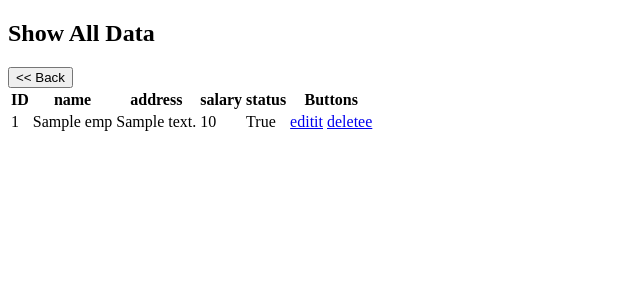
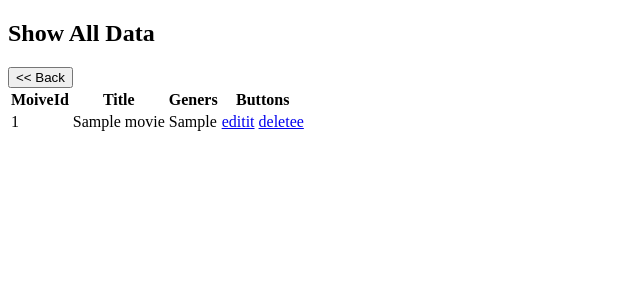
Before and after one commit to atulcoin/recomdation-system-deployment, a Django app: page /app2/vidb in a window 1280 px wide. Shown: the top 300 px of the page, without its empty margins (0-640 px from the left). Run offline with Django 3.2, Linux system fonts and the light colour scheme; tables that the repository leaves empty hold one stand-in row (values such as "Sample post"); parts of the project's set-up code (start-up, migrations or seed data) failed here and were passed over.

Commit message:
sucesfuly added new db and show it browser

```diff
--- a/app2/models.py
+++ b/app2/models.py
@@ -1,6 +1,15 @@
 from django.db import models
 
 # Create your models here.
+
+class movieId(models.Model):
+    movieId=models.ImageField()
+    titles=models.CharField(max_length=500)
+    geners=models.CharField(max_length=1000)
+    class Meta:
+        db_table = "movie"
+
+
 class emp(models.Model):
     Name=models.CharField(max_length=20)
     address=models.CharField(max_length=50)
--- a/app2/views.py
+++ b/app2/views.py
@@ -3,6 +3,7 @@ from django.http import HttpResponse
 from django.contrib.auth.models import User,auth
 from django.contrib import messages
 from .models import emp
+from .models import movieId
 
 
 # Create your views here.
@@ -11,7 +12,7 @@ def logout(request):
     return redirect('/')
 
 def vidb(request):
-    data = emp.objects.all()
+    data = movieId.objects.all()
     return render(request,"vdb.html",{'data':data})
 
 
--- a/templates/vdb.html
+++ b/templates/vdb.html
@@ -16,23 +16,19 @@
     <div id="OneDiv">
         <table>
             <thead>
-                <th>ID</th>
-                <th>name</th>
-                <th>address</th>
-                <th>salary</th>
-                <th>status</th>
+                <th>MoiveId</th>
+                <th>Title</th>
+                <th>Geners</th>
                 <th>Buttons</th>
             </thead>
             {% for d in data %}
                 <tr>
-                    <td>{{d.id}}</td>
-                    <td>{{d.Name}}</td>
-                    <td>{{d.address}}</td>
-                    <td>{{d.salary}}</td>
-                    <td>{{d.status}}</td>
+                    <td>{{d.movieId}}</td>
+                    <td>{{d.titles}}</td>
+                    <td>{{d.geners}}</td>
                     <td>
-                        <a href="/edit?id={{d.id}}">editit</a>
-                        <a href="delete?id={{d.id}}">deletee</a><br>
+                        <a href="/edit?id={{d.movieId}}">editit</a>
+                        <a href="delete?id={{d.movieId}}">deletee</a><br>
                     </td>
                 </tr>
             {% endfor %}
```
Also changed, not shown: app2/migrations/0001_initial.py, app2/migrations/0002_auto_20200604_1133.py (deleted).
